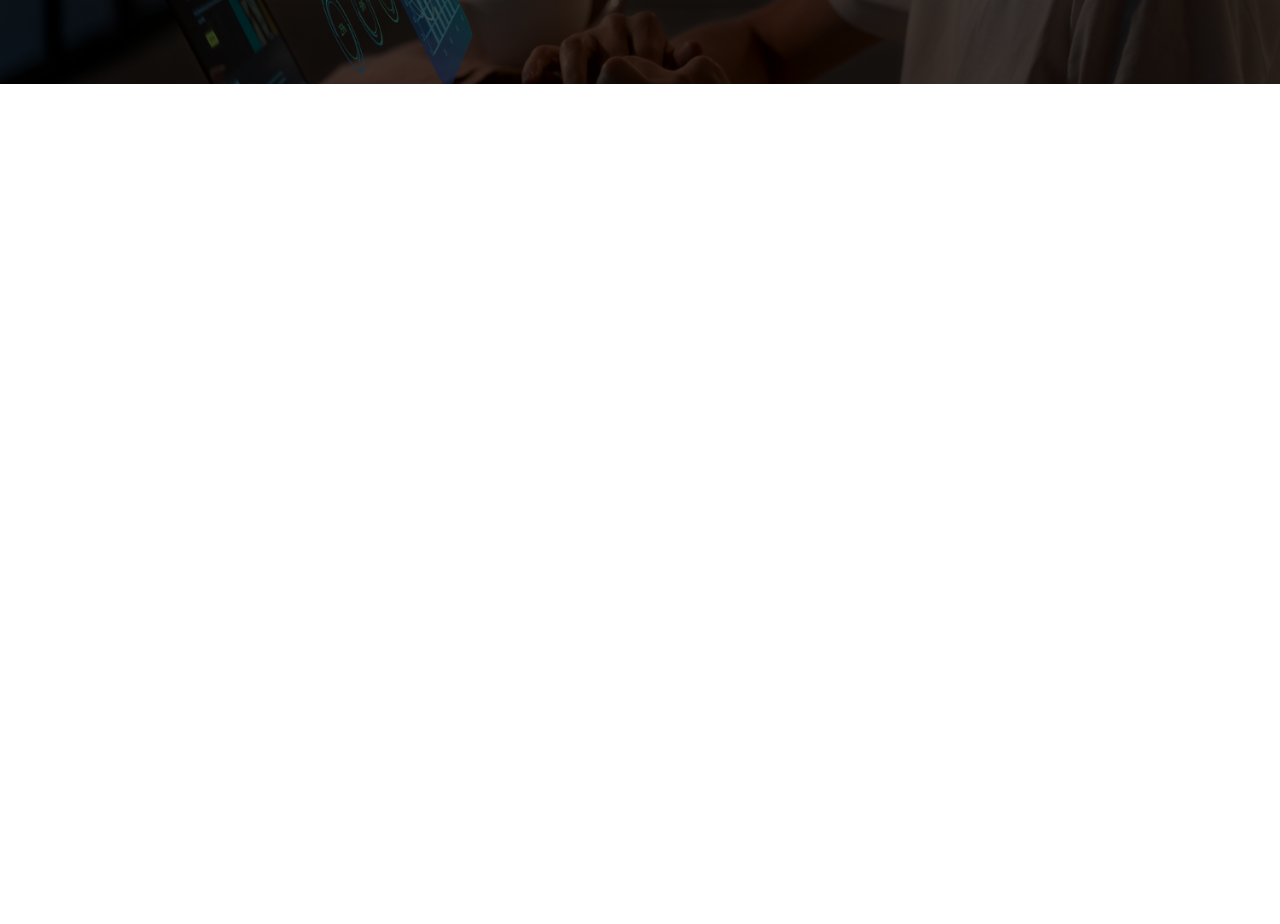
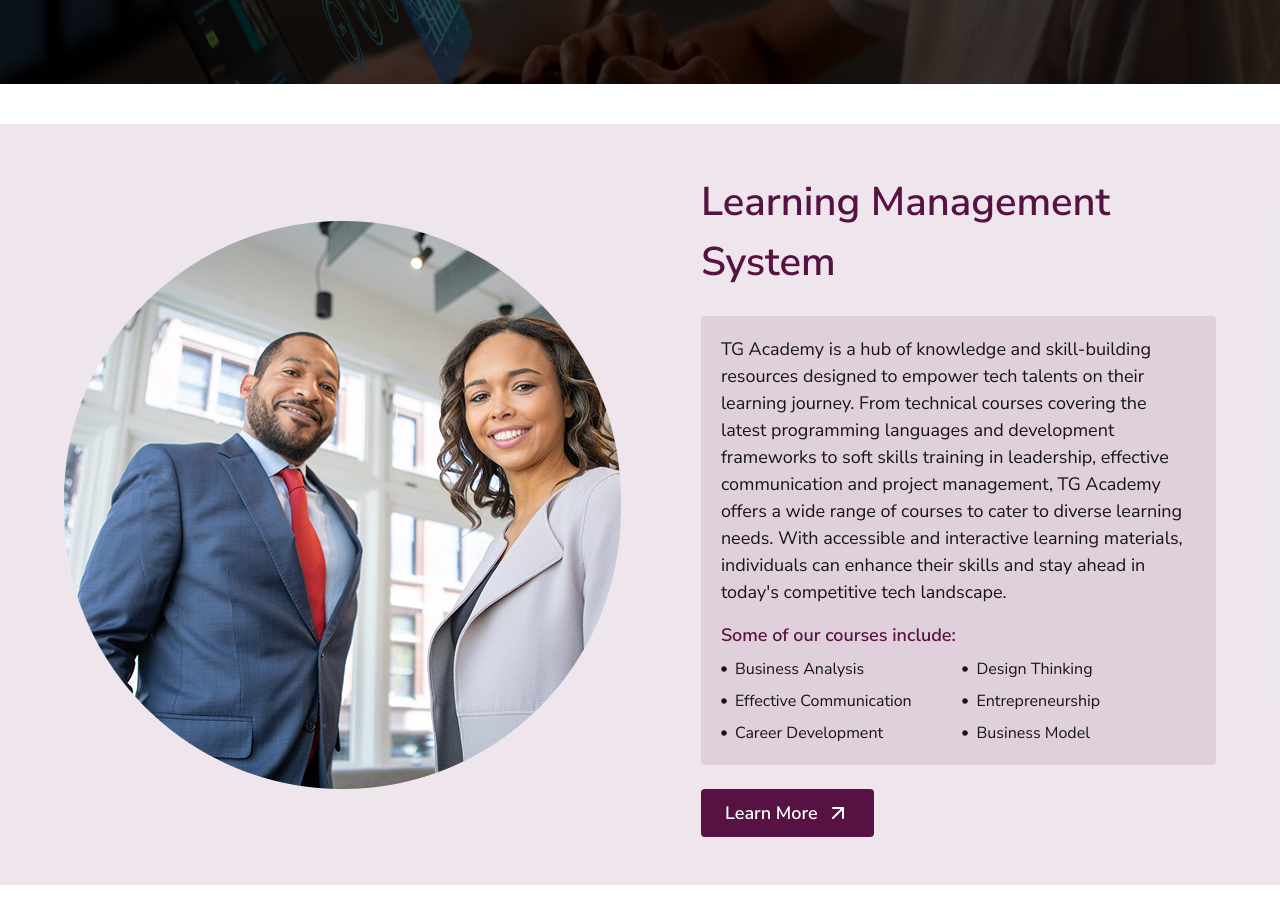
Before and after one commit to onumaeleanyagift/tobams-frontend-intern-assessment, a Next.js app: page / in a window 1280 px wide. Shown: the part 560-1484 px from the top of the page. Before the commit the page ends 800 px from the top, so only its background shows below. Built offline with nearby package versions, Linux system fonts and the light colour scheme.

Commit message:
feat: add LearningManagement component and integrate into Home page; include learning management image

```diff
--- a/app/page.tsx
+++ b/app/page.tsx
@@ -1,5 +1,6 @@
 import Navbar from "@/components/layout/Navbar";
 import Hero from "@/components/sections/Hero";
+import LearningManagement from "@/components/sections/LearningManagement";
 
 export default function Home() {
   return (
@@ -8,6 +9,7 @@
 
       <main>
         <Hero />
+        <LearningManagement />
       </main>
     </>
   );
--- /dev/null
+++ b/components/sections/LearningManagement.tsx
@@ -0,0 +1,78 @@
+import Image from "next/image";
+import Button from "@/components/ui/Button";
+import { Circle, ArrowUpRight } from "lucide-react";
+
+const courses = [
+  "Business Analysis",
+  "Design Thinking",
+  "Effective Communication",
+  "Entrepreneurship",
+  "Career Development",
+  "Business Model",
+];
+
+export default function LearningManagement() {
+  return (
+    <section className="bg-(--primary)/10 px-4 py-8 my-10 md:px-16 md:py-12">
+      <div className="mx-auto flex max-w-360 flex-col items-center gap-8 lg:flex-row lg:gap-20">
+        <h2 className="font-semibold text-(--primary) text-[20px] md:text-[35px] lg:hidden">
+          Learning Management System
+        </h2>
+
+        <div className="shrink-0">
+          <Image
+            src="/images/learning-management.jpg"
+            alt="Professionals standing together"
+            width={556.88}
+            height={568}
+            className="h-81.75 w-81.75 rounded-[357.57] object-cover md:h-112 md:w-[456.88px] lg:h-142 lg:w-[556.88px]"
+          />
+        </div>
+
+        <div className="flex w-full flex-col gap-6">
+          <h2 className="hidden text-[24px] font-semibold text-(--primary) md:text-[40px] lg:block">
+            Learning Management System
+          </h2>
+
+          <div className="rounded bg-(--primary)/10 p-4 text-[14px] text-(--main-text) md:p-5 md:text-[18px]">
+            <p>
+              TG Academy is a hub of knowledge and skill-building resources
+              designed to empower tech talents on their learning journey. From
+              technical courses covering the latest programming languages and
+              development frameworks to soft skills training in leadership,
+              effective communication and project management, TG Academy offers
+              a wide range of courses to cater to diverse learning needs. With
+              accessible and interactive learning materials, individuals can
+              enhance their skills and stay ahead in today&apos;s competitive
+              tech landscape.
+            </p>
+
+            <p className="mt-4 font-semibold text-(--primary) text-[16px] md:text-[18px]">
+              Some of our courses include:
+            </p>
+
+            <ul className="mt-2 grid grid-cols-1 gap-2 md:grid-cols-2">
+              {courses.map((course) => (
+                <li
+                  key={course}
+                  className="flex items-center gap-2 text-(--main-text) text-[14px] md:text-[16px]"
+                >
+                  <span aria-hidden="true">
+                    <Circle size={6} fill="currentColor" />
+                  </span>
+                  <span>{course}</span>
+                </li>
+              ))}
+            </ul>
+          </div>
+
+          <div className="self-start">
+            <Button href="#training-services">
+              Learn More <ArrowUpRight size={24} />
+            </Button>
+          </div>
+        </div>
+      </div>
+    </section>
+  );
+}
```
Also changed, not shown: public/images/learning-management.jpg (added).
